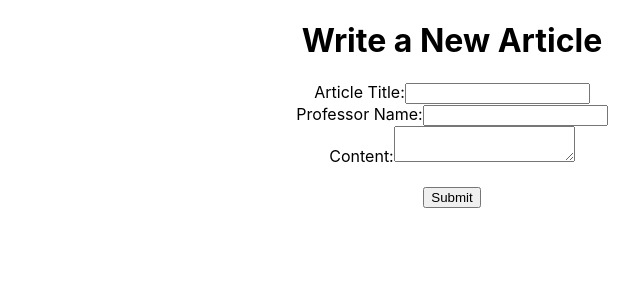
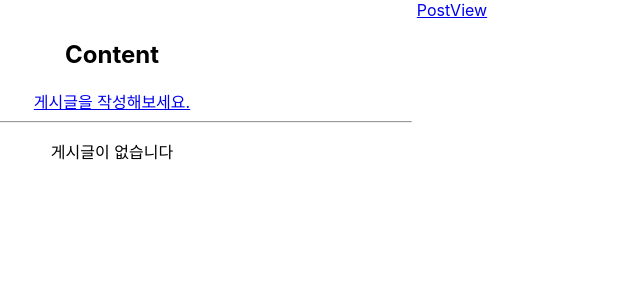
Before and after one commit to Jayu-Lee/hufs_eval, a React (Create React App) app in the folder subject_eval/src/main/frontend/hufs/: page /view in a window 1280 px wide. Shown: the top 300 px of the page, without its empty margins (188-828 px from the left). Built offline with nearby package versions, Linux system fonts and the light colour scheme.

Commit message:
render issue V2

```diff
--- a/subject_eval/src/main/frontend/hufs/src/App.js
+++ b/subject_eval/src/main/frontend/hufs/src/App.js
@@ -1,4 +1,6 @@
 import logo from './logo.svg';
+import React from "react";
+import {Routes, Route, Link} from "react-router-dom"
 import './App.css';
 import Post from './components/Post.js';
 import View from './components/View.js';
@@ -6,7 +8,16 @@ import View from './components/View.js';
 function App() {
   return (
       <div className="App">
-        <Post />
+          <nav>
+              <Link to="/post">Post</Link>
+              <Link to="/view">View</Link>
+          </nav>
+          <Routes>
+              <Route path="/post" element={<Post />}/>
+          </Routes>
+          <Routes>
+              <Route path="/view" element={<View />}/>
+          </Routes>
       </div>
   );
 
--- a/subject_eval/src/main/frontend/hufs/src/components/View.js
+++ b/subject_eval/src/main/frontend/hufs/src/components/View.js
@@ -1,6 +1,20 @@
 import React from 'react';
 
-function Content(props) {
+function View(props) {
+    if (!props.articles) {
+        // props.articles가 정의되지 않았거나 null인 경우 처리
+        return (
+            <div className="container" style={{ maxWidth: '600px' }}>
+                <div className="py-5 text-center">
+                    <h2>Content</h2>
+                    <a href="/write" className="btn btn-primary">게시글을 작성해보세요.</a>
+                </div>
+                <hr className="my-4" />
+                <p>게시글이 없습니다</p>
+            </div>
+        );
+    }
+
     return (
         <div className="container" style={{ maxWidth: '600px' }}>
             <div className="py-5 text-center">
@@ -36,4 +50,4 @@ function Content(props) {
     );
 }
 
-export default Content;
+export default View;
--- a/subject_eval/src/main/frontend/hufs/src/index.js
+++ b/subject_eval/src/main/frontend/hufs/src/index.js
@@ -1,5 +1,6 @@
 import React from 'react';
 import ReactDOM from 'react-dom';
+import {BrowserRouter} from 'react-router-dom'
 import './index.css';
 import App from './App';
 import reportWebVitals from './reportWebVitals';
@@ -22,7 +23,10 @@ const articlesData = [
 
 ReactDOM.render(
   <React.StrictMode>
-    <App />
+      <BrowserRouter>
+          <App />
+      </BrowserRouter>
+
   </React.StrictMode>,
     document.getElementById('root')
 );
```
